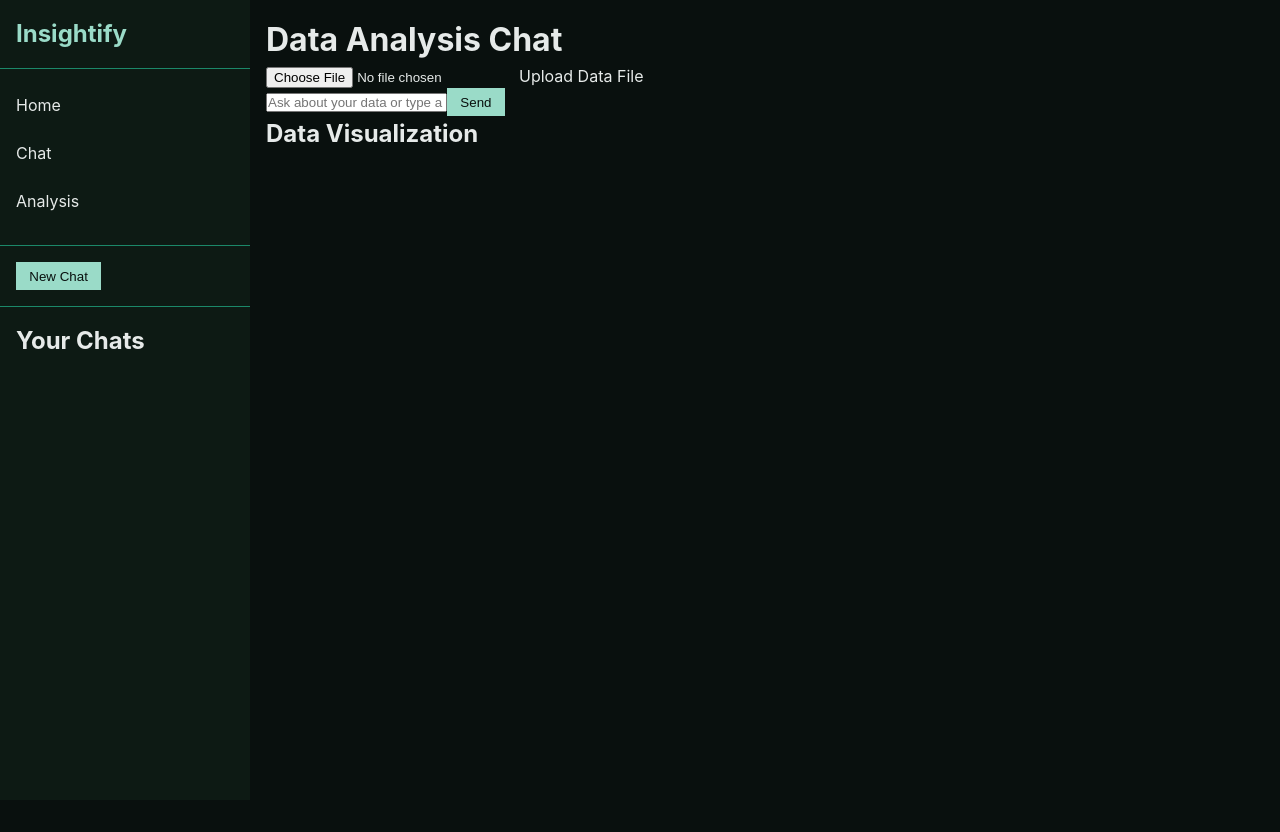
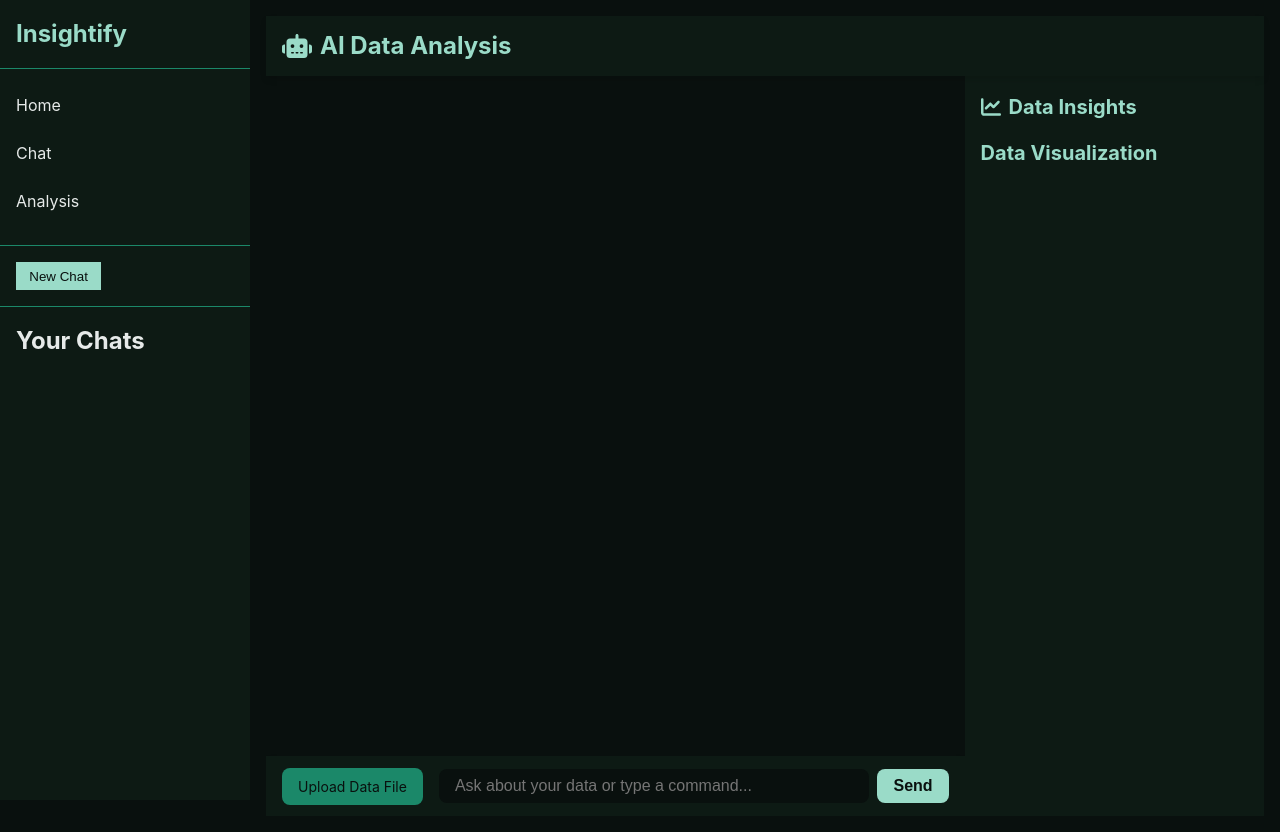
Before and after one commit to momorocks111/Insightify, a React (Vite) app in the folder frontend/: page /chat/1 in a window 1280 px wide. Before the commit the page ends 800 px from the top, so only its background shows below. Built offline with nearby package versions, Linux system fonts and the light colour scheme.

Commit message:
Added rough design for Chat.jsx

```diff
--- a/frontend/src/css/Layout.css
+++ b/frontend/src/css/Layout.css
@@ -199,6 +199,185 @@
 }
 
 /**********************************************************************************************************
+ ************************************************** CHAT **************************************************
+ **********************************************************************************************************/
+.chat-page {
+  display: flex;
+  flex-direction: column;
+  height: 100vh;
+}
+
+.chat-header {
+  background-color: var(--sidebar-color);
+  padding: var(--spacing-md);
+  display: flex;
+  justify-content: space-between;
+  align-items: center;
+  height: var(--chat-header-height);
+  box-shadow: var(--shadow-md);
+  z-index: var(--z-index-header);
+}
+
+.chat-header h1 {
+  font-size: var(--font-size-xl);
+  color: var(--primary-color);
+  display: flex;
+  align-items: center;
+  gap: var(--spacing-sm);
+}
+
+.chat-id {
+  font-size: var(--font-size-small);
+  color: var(--secondary-color);
+}
+
+.chat-content {
+  display: flex;
+  flex-direction: column;
+  flex-grow: 1;
+  overflow: hidden;
+}
+
+.chat-main {
+  flex-grow: 1;
+  overflow-y: auto;
+}
+
+.chat-sidebar {
+  display: none;
+  background-color: var(--sidebar-color);
+  padding: var(--spacing-md);
+  overflow-y: auto;
+}
+
+.chat-sidebar h2 {
+  font-size: var(--font-size-large);
+  color: var(--primary-color);
+  margin-bottom: var(--spacing-md);
+  display: flex;
+  align-items: center;
+  gap: var(--spacing-sm);
+}
+
+/* ChatInterface Styles */
+.chat-interface {
+  display: flex;
+  flex-direction: column;
+  height: 100%;
+}
+
+.chat-messages {
+  flex-grow: 1;
+  overflow-y: auto;
+  padding: var(--spacing-md);
+}
+
+.chat-controls {
+  background-color: var(--chat-input-bg);
+  padding: var(--spacing-md);
+  display: flex;
+  align-items: center;
+  gap: var(--spacing-md);
+  height: var(--chat-input-height);
+  box-shadow: var(--shadow-md);
+}
+
+/* MessageList and Message Styles */
+.message-list {
+  display: flex;
+  flex-direction: column;
+  gap: var(--spacing-md);
+}
+
+.message {
+  max-width: 80%;
+  padding: var(--spacing-md);
+  border-radius: var(--border-radius-md);
+  box-shadow: var(--shadow-sm);
+}
+
+.user-message {
+  align-self: flex-end;
+  background-color: var(--user-message-bg);
+  color: var(--background-color);
+}
+
+.ai-message {
+  align-self: flex-start;
+  background-color: var(--ai-message-bg);
+  color: var(--background-color);
+}
+
+.message-content {
+  margin-bottom: var(--spacing-sm);
+}
+
+.message-data {
+  background-color: var(--background-color);
+  border-radius: var(--border-radius-sm);
+  padding: var(--spacing-sm);
+}
+
+/* ChatInput Styles */
+.chat-input-form {
+  display: flex;
+  gap: var(--spacing-sm);
+  flex-grow: 1;
+}
+
+.chat-input {
+  flex-grow: 1;
+  padding: var(--spacing-sm) var(--spacing-md);
+  border: none;
+  border-radius: var(--border-radius-md);
+  background-color: var(--background-color);
+  color: var(--text-color);
+  font-size: var(--font-size-base);
+}
+
+.chat-submit-button {
+  padding: var(--spacing-sm) var(--spacing-md);
+  border-radius: var(--border-radius-md);
+  background-color: var(--primary-color);
+  color: var(--background-color);
+  font-size: var(--font-size-base);
+  font-weight: bold;
+  transition: background-color var(--transition-speed);
+}
+
+.chat-submit-button:hover {
+  background-color: var(--secondary-color);
+}
+
+/* FileUpload Styles */
+.file-upload {
+  position: relative;
+}
+
+.file-upload-input {
+  display: none;
+}
+
+.file-upload-label {
+  display: inline-block;
+  padding: var(--spacing-sm) var(--spacing-md);
+  background-color: var(--secondary-color);
+  color: var(--background-color);
+  border-radius: var(--border-radius-md);
+  cursor: pointer;
+  font-size: var(--font-size-small);
+  transition: background-color var(--transition-speed);
+}
+
+.file-upload-label:hover {
+  background-color: var(--primary-color);
+}
+
+/* DataVisualization Styles */
+.data-visualization {
+  margin-top: var(--spacing-md);
+}
+/**********************************************************************************************************
  *********************************************** BREAKPOINTS **********************************************
  **********************************************************************************************************/
 /* TABLET (768px) */
@@ -218,6 +397,21 @@
   .home-cta {
     flex-direction: row;
   }
+
+  /* CHAT BOT */
+  .chat-content {
+    flex-direction: row;
+  }
+
+  .chat-main {
+    flex-basis: 60%;
+  }
+
+  .chat-sidebar {
+    display: block;
+    flex-basis: 40%;
+    max-width: 400px;
+  }
 }
 
 /* DESKTOP (1024px) */
@@ -233,6 +427,15 @@
     grid-template-columns: repeat(2, 1fr);
     gap: var(--spacing-lg);
   }
+
+  /* CHAT BOT */
+  .chat-main {
+    flex-basis: 70%;
+  }
+
+  .chat-sidebar {
+    flex-basis: 30%;
+  }
 }
 
 /*********************************************************************************************************
--- a/frontend/src/index.css
+++ b/frontend/src/index.css
@@ -22,6 +22,28 @@
   --secondary-color: var(--dark-secondary);
   --accent-color: var(--dark-accent);
   --sidebar-color: var(--dark-sidebar);
+
+  /* Chat-specific colors */
+  --user-message-bg: var(--primary-color);
+  --ai-message-bg: var(--secondary-color);
+  --chat-input-bg: var(--sidebar-color);
+
+  /* Shadows */
+  --shadow-sm: 0 1px 2px rgba(0, 0, 0, 0.05);
+  --shadow-md: 0 4px 6px rgba(0, 0, 0, 0.1);
+  --shadow-lg: 0 10px 15px rgba(0, 0, 0, 0.1);
+
+  /* Z-index */
+  --z-index-header: 10;
+  --z-index-sidebar: 20;
+  --z-index-modal: 30;
+
+  /* Additional spacing */
+  --spacing-xxl: 3rem;
+
+  /* Chat dimensions */
+  --chat-header-height: 60px;
+  --chat-input-height: 60px;
 
   /* Typography */
   --font-family: "Inter", system-ui, -apple-system, BlinkMacSystemFont,
--- a/frontend/src/pages/Chat.jsx
+++ b/frontend/src/pages/Chat.jsx
@@ -2,6 +2,8 @@ import React from "react";
 import ChatInterface from "../components/chat/ChatInterface";
 import DataVisualization from "../components/data/DataVisualization";
 import { useChat } from "../contexts/ChatContext";
+import { FontAwesomeIcon } from "@fortawesome/react-fontawesome";
+import { faChartLine, faRobot } from "@fortawesome/free-solid-svg-icons";
 
 function Chat() {
   const { currentChat } = useChat();
@@ -9,12 +11,21 @@ function Chat() {
   return (
     <div className="chat-page">
       <header className="chat-header">
-        <h1>Data Analysis Chat</h1>
-        {currentChat && <p>Chat ID: {currentChat.id}</p>}
+        <h1>
+          <FontAwesomeIcon icon={faRobot} /> AI Data Analysis
+        </h1>
+        {currentChat && <p className="chat-id">Chat ID: {currentChat.id}</p>}
       </header>
       <div className="chat-content">
-        <ChatInterface />
-        <DataVisualization />
+        <div className="chat-main">
+          <ChatInterface />
+        </div>
+        <div className="chat-sidebar">
+          <h2>
+            <FontAwesomeIcon icon={faChartLine} /> Data Insights
+          </h2>
+          <DataVisualization />
+        </div>
       </div>
     </div>
   );
```
